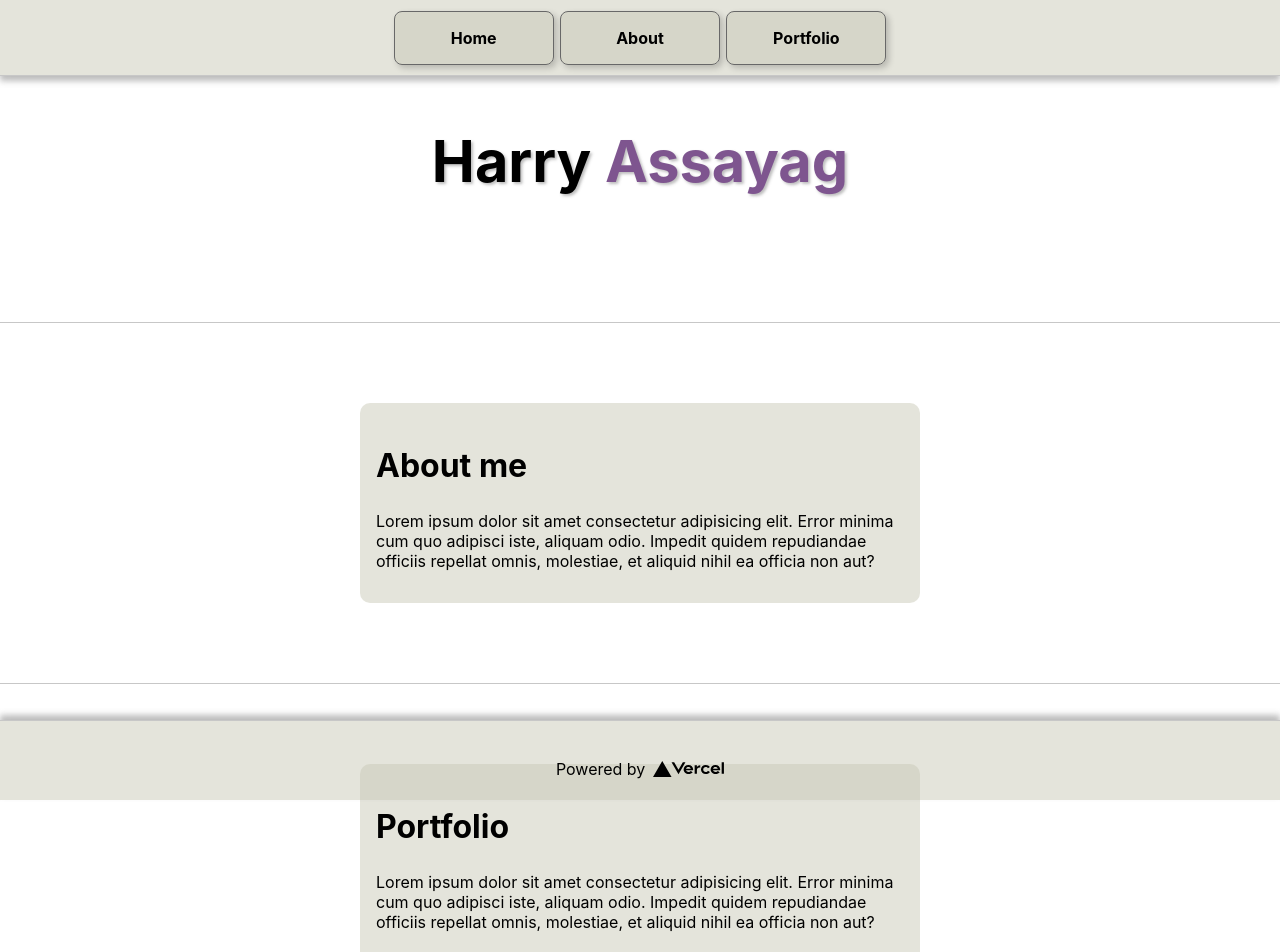
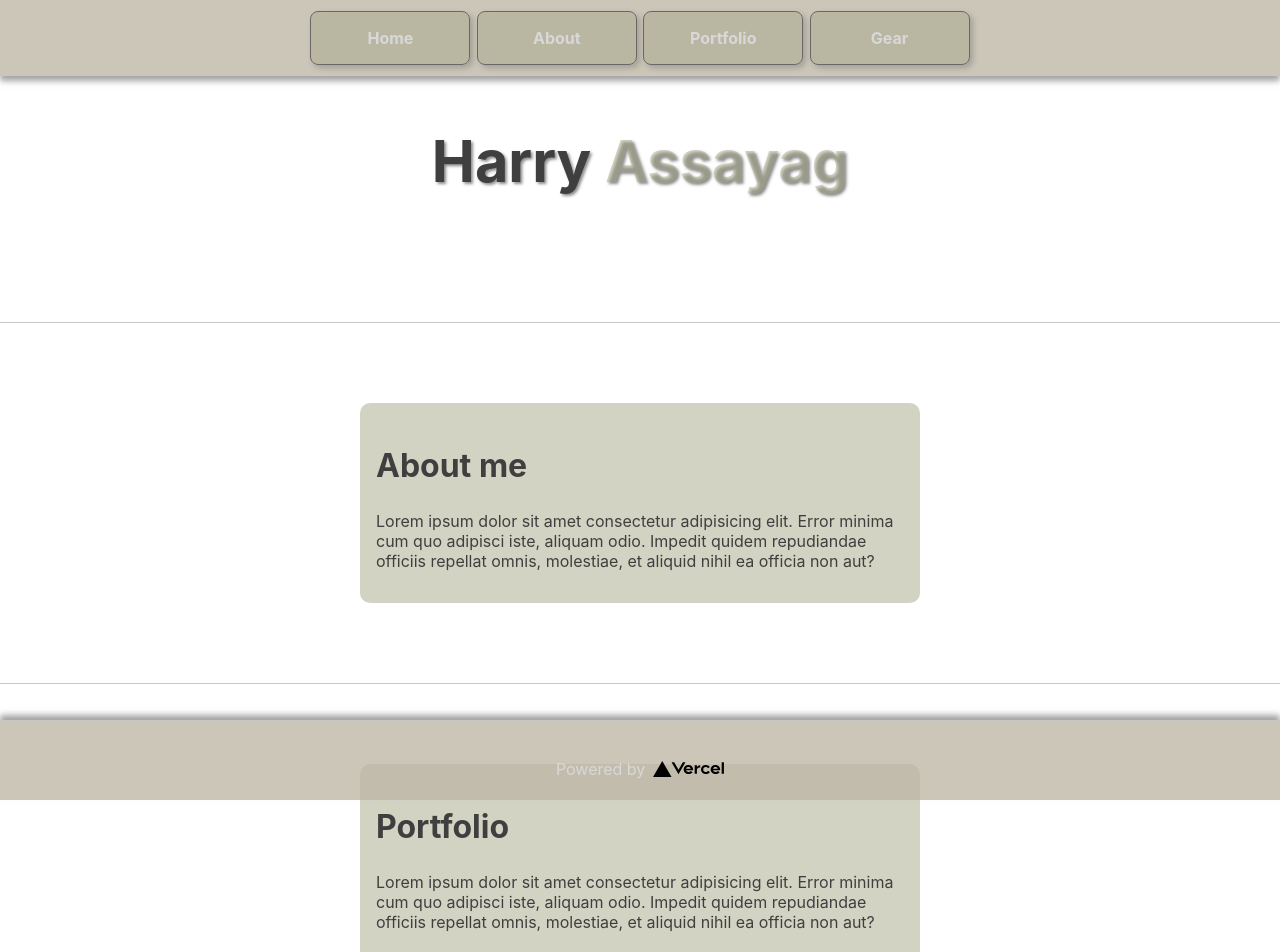
Before and after one commit to hassayag/resume, a Next.js app: page / in a window 1280 px wide. Shown: the top 952 px of the page. Built offline with nearby package versions, Linux system fonts and the light colour scheme.

Commit message:
fixed header/footer and messed with more neutral colours

```diff
--- a/pages/common.module.sass
+++ b/pages/common.module.sass
@@ -14,6 +14,7 @@
   margin: 0 auto
   background-color: $highlight
   border-radius: 10px
+  color: $text-dark
 
   &Border
     padding: 5rem
--- a/pages/home.module.sass
+++ b/pages/home.module.sass
@@ -1,15 +1,15 @@
 @import 'theme.sass'
 
 .title
-  color: secondary
+  color: $text-dark
   margin: 8rem
   line-height: 1.15
   font-size: 3.6rem
   text-align: center
-  text-shadow: 2px 2px 3px $shadow
+  text-shadow: 2px 2px 3px #3333338f
 
   & a
-    color: $primary
+    color: $highlight
     text-decoration: none
 
 // .title a:hover,
@@ -21,10 +21,10 @@
   display: flex
   justify-content: center
   flex-direction: row
-  position: absolute
-  top: 0rem
+  position: fixed
+  top: 0
+  right: 0
   width: 100%
-  right: 0
   padding-top: 0.5rem
   padding-bottom: 0.4rem
   border-bottom: 1px solid $divider
@@ -38,7 +38,7 @@
   flex-basis: 8%
   padding: 1rem 0.3rem 1rem 0.3rem
   text-align: center
-  color: black
+  color: $text-light
   background-color: $highlight
   text-decoration: none
   font-weight: bold
@@ -61,7 +61,7 @@
   height: 1em
 
 .footer
-  position: absolute
+  position: fixed
   bottom: 0rem
   min-height: 5rem
   width: 100%
@@ -71,6 +71,7 @@
   align-items: center
   box-shadow: 0 -5px 6px 0 $shadow
   background-color: $header-footer
+  color: $text-light
 
   & img
     margin-left: 0.5rem
--- a/pages/index.jsx
+++ b/pages/index.jsx
@@ -27,6 +27,10 @@ export default function Home() {
           <div className={styles.card}>
             Portfolio
           </div>
+
+          <div className={styles.card}>
+            Gear
+          </div>
         </div>
 
         <div className={commonStyles.sectionBorder}>
@@ -41,6 +45,15 @@ export default function Home() {
         <div className={commonStyles.sectionBorder}>
           <div className={commonStyles.section}>
             <h2 className={commonStyles.heading}>Portfolio</h2>
+            <p>
+              Lorem ipsum dolor sit amet consectetur adipisicing elit. Error minima cum quo adipisci iste, aliquam odio. Impedit quidem repudiandae officiis repellat omnis, molestiae, et aliquid nihil ea officia non aut?
+            </p>
+          </div>
+        </div>
+
+        <div className={commonStyles.sectionBorder}>
+          <div className={commonStyles.section}>
+            <h2 className={commonStyles.heading}>Gear</h2>
             <p>
               Lorem ipsum dolor sit amet consectetur adipisicing elit. Error minima cum quo adipisci iste, aliquam odio. Impedit quidem repudiandae officiis repellat omnis, molestiae, et aliquid nihil ea officia non aut?
             </p>
--- a/pages/theme.sass
+++ b/pages/theme.sass
@@ -1,8 +1,10 @@
 $primary: #7e558f
 $secondary: #686868
-$highlight: rgba(202, 202, 185, 0.507)
+$highlight: rgba(168, 168, 139, 0.507)
 $divider: #c7c7c7
-$shadow: rgba(94, 94, 94, 0.411)
+$shadow: rgba(100, 100, 100, 0.596)
 $glow: #a780b8
 $glow-shadow: #7f5492
-$header-footer: rgba(202, 202, 185, 0.507)
+$header-footer: rgba(189, 183, 164, 0.781)
+$text-dark: #3f3f3f
+$text-light: #d8d8d8
```
